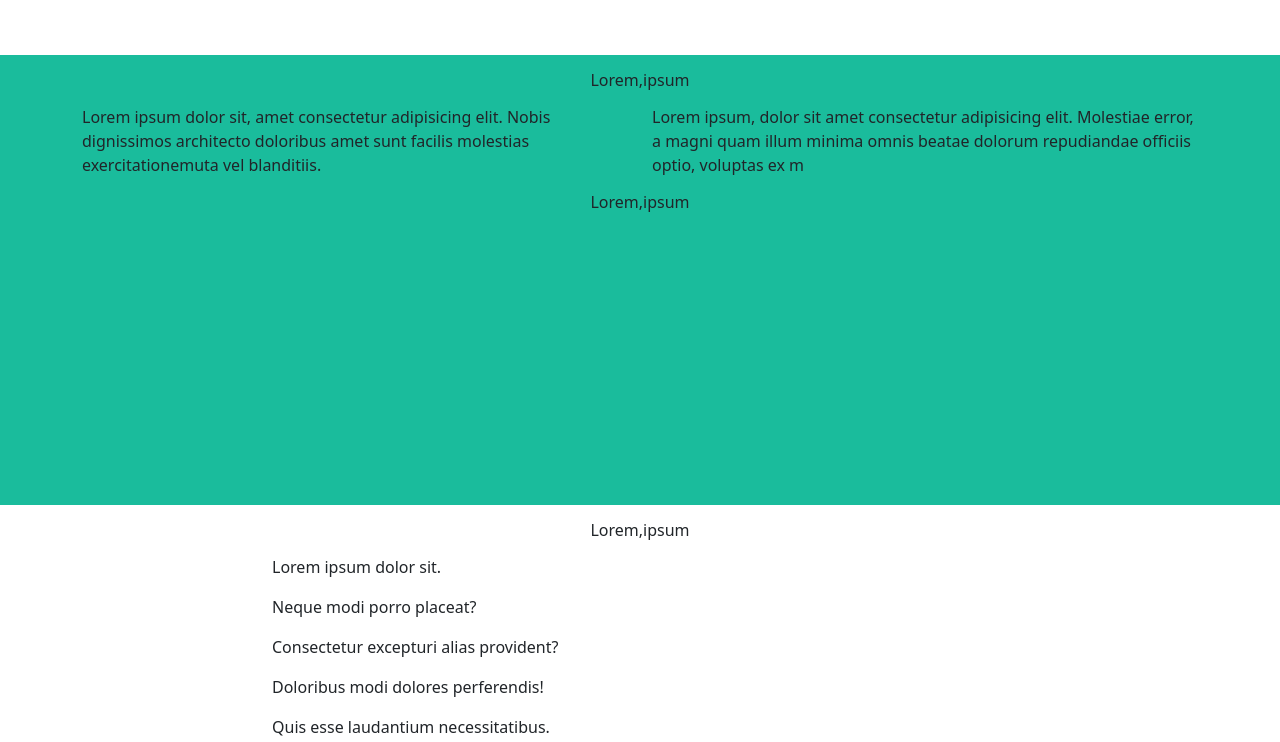
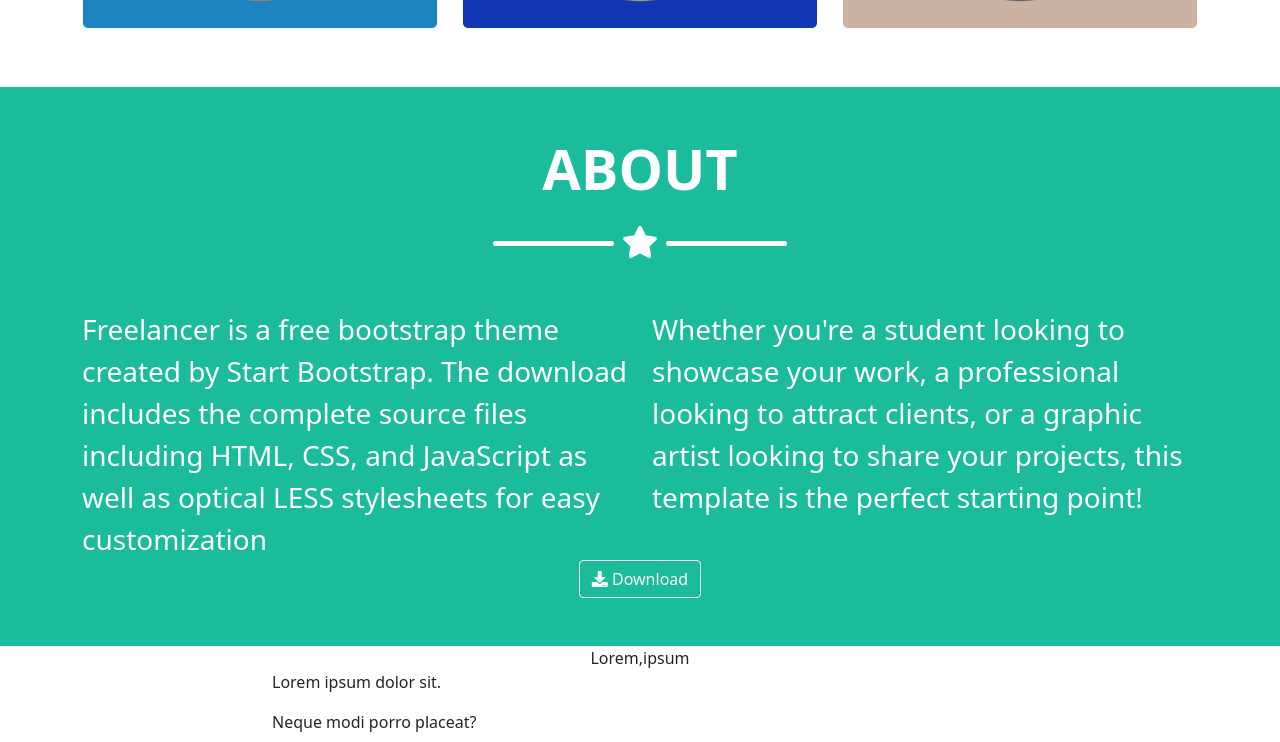
Before and after one commit to pizzi9523/html-css-bootstrap-freelancer, a plain HTML site: page index.html in a window 1280 px wide. Shown: the part 1485-2227 px from the top of the page. Drawn offline with nearby package versions, Linux system fonts and the light colour scheme.

Commit message:
complete section about including detail & respons

```diff
--- a/index.html
+++ b/index.html
@@ -14,7 +14,7 @@
 
 </head>
 
-<body class="debug">
+<body class="">
     <header id="site_header ">
         <div class="container-fluid ">
             <div class="row">
@@ -53,7 +53,7 @@
                     <div class="col-12 c_white">
                         <div class="px-4 my-5 text-center">
                             <img class="d-block mx-auto mb-4 w_300" src="./img/avatar.svg" alt="">
-                            <h1 class="display-4 fw-bolder text-uppercase">Start Bootstrap</h1>
+                            <h1 class="display-4 fw-bolder text-uppercase mb-4">Start Bootstrap</h1>
                             <div class="col-lg-6 mx-auto">
                                 <div class="decoration w-50  d-flex justify-content-around align-items-center">
                                     <div class="dec_bar bg_white"></div>
@@ -74,7 +74,7 @@
                 <div class="row">
                     <div class="col-12">
                         <div class="px-4 my-5 text-center">
-                            <h1 class="display-4 fw-bolder text-uppercase">Portfolio</h1>
+                            <h1 class="display-4 fw-bolder text-uppercase mb-4">Portfolio</h1>
                             <div class="col-lg-6 mx-auto">
                                 <div class="decoration w-50  d-flex justify-content-around align-items-center">
                                     <div class="dec_bar bg_blue"></div>
@@ -123,25 +123,34 @@
             </div>
         </section>
 
-        <section class="">
+        <section class="about c_white bg_green pb-5">
             <div class="container-fluid about">
-                <div class="container container-md container-lg">
-                    <div class="row">
-                        <div class="col d-flex justify-content-center align-items-center title">Lorem,ipsum </div>
+                <div class="row">
+                    <div class="col-12">
+                        <div class="px-4 my-5 text-center">
+                            <h1 class="display-4 fw-bolder text-uppercase mb-4">About</h1>
+                            <div class="col-lg-6 mx-auto">
+                                <div class="decoration w-50  d-flex justify-content-around align-items-center">
+                                    <div class="dec_bar bg_white"></div>
+                                    <div class="star"><i class="fa fa-star fa-2x" aria-hidden="true"></i></div>
+                                    <div class="dec_bar bg_white"></div>
+                                </div>
+                            </div>
+                        </div>
                     </div>
-                    <div class="row info">
+                </div>
+                <div class="container container-md container-lg ">
+                    <div class="row info justify-content-center">
 
-                        <div class="col-12 col-md-6 col-lg-6">Lorem ipsum dolor sit, amet consectetur adipisicing elit.
-                            Nobis dignissimos architecto doloribus amet sunt facilis molestias exercitationemuta vel
-                            blanditiis.</div>
+                        <div class="col-9 col-md-6 col-lg-6 fs-3 ">Freelancer is a free bootstrap theme created by Start Bootstrap. The download includes the complete source files including HTML, CSS, and JavaScript as well as optical LESS stylesheets for easy customization</div>
 
-                        <div class="col-12 col-md-6 col-lg-6">Lorem ipsum, dolor sit amet consectetur adipisicing elit.
-                            Molestiae error, a magni quam illum minima omnis beatae dolorum repudiandae officiis optio,
-                            voluptas ex m</div>
+                        <div class="col-9 col-md-6 col-lg-6 fs-3 ">Whether you're a student looking to showcase your work, a professional looking to attract clients, or a graphic artist looking to share your projects, this template is the perfect starting point!</div>
 
                     </div>
                     <div class="row">
-                        <div class="col d-flex justify-content-center align-items-center title">Lorem,ipsum </div>
+                        <div class="col d-flex justify-content-center align-items-center">
+                            <button type="button" class="btn btn-outline-light"><i class="fas fa-download    "></i> Download</button>
+                        </div>
                     </div>
                 </div>
             </div>
--- a/style.css
+++ b/style.css
@@ -33,11 +33,8 @@
     margin: auto;
 }
 
-.debug .title{
-    height: 50px;
-}
 
-.debug section.portfolio{
+section.portfolio{
     margin: 50px 0;
 }
 
```
